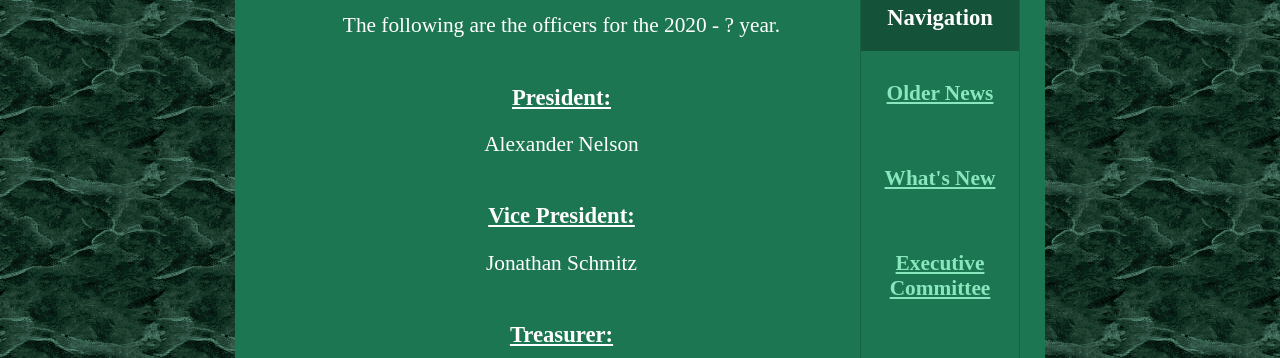
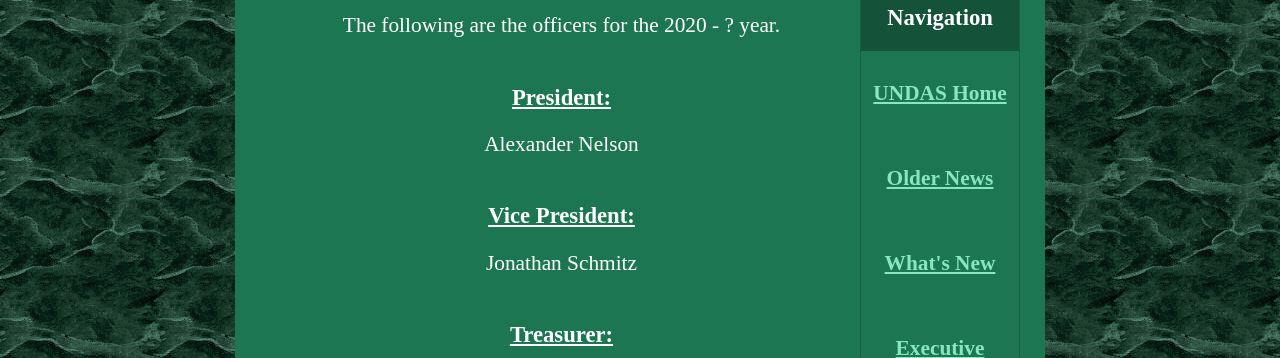
Before and after one commit to undanimesociety/undanimesociety.github.io, a plain HTML site: page officers.html in a window 1280 px wide. Shown: the part 395-753 px from the top of the page. Drawn offline with Linux system fonts and the light colour scheme.

Commit message:
Updated code, fixed overflow.
Fixed UNDAS Home navigation link.

```diff
--- a/officers.html
+++ b/officers.html
@@ -169,7 +169,7 @@ div#headerLeft {
 				<div width="160">
 					<ul id="navBar">
 						<li style="background-color:#145239;"><h2>Navigation</h2></li>
-						<li><h4><a href="index.html>UNDAS Home</a></h4></li>
+						<li><h4><a href="index.html">UNDAS Home</a></h4></li>
 						<li><h4><a href="archive.html">Older News</a></h4></li>
 						<li><h4><a href="news.html">What's New</a></h4></li>
 						<li><h4><u>Executive Committee</u></h4></li>
```
